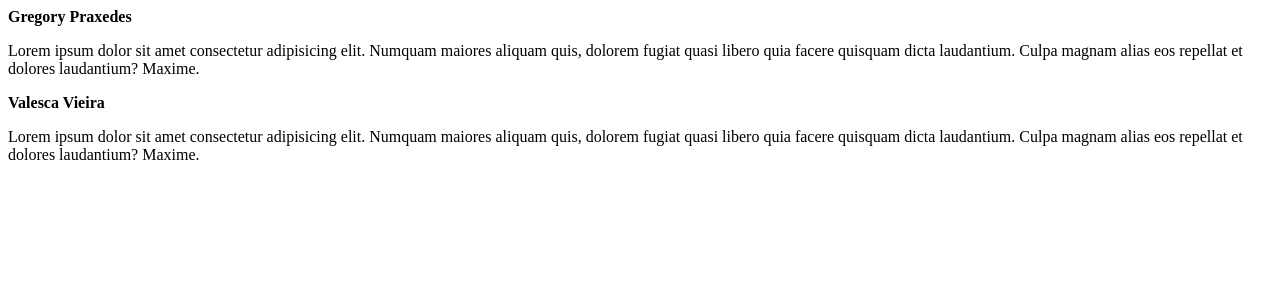
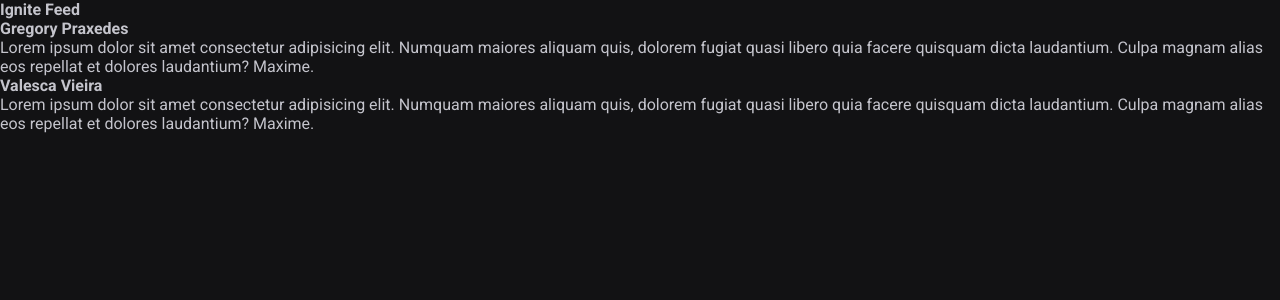
Before and after one commit to gregory6z/react-ignite, a React (Vite) app: page / in a window 1280 px wide. Shown: the top 300 px of the page. Built offline with nearby package versions, Linux system fonts and the light colour scheme.

Commit message:
create global styles

```diff
--- a/index.html
+++ b/index.html
@@ -1,9 +1,16 @@
 <!DOCTYPE html>
 <html lang="en">
   <head>
+    <link rel="preconnect" href="https://fonts.googleapis.com" />
+    <link rel="preconnect" href="https://fonts.gstatic.com" crossorigin />
     <meta charset="UTF-8" />
     <link rel="icon" type="image/svg+xml" href="/src/favicon.svg" />
     <meta name="viewport" content="width=device-width, initial-scale=1.0" />
+    <link
+      href="https://fonts.googleapis.com/css2?family=Roboto:wght@400;700&display=swap"
+      rel="stylesheet"
+    />
+
     <title>Vite App</title>
   </head>
   <body>
--- a/src/App.jsx
+++ b/src/App.jsx
@@ -1,8 +1,12 @@
+import { Header } from "./components/Header";
 import { Post } from "./Post";
+
+import "./global.css";
 
 function App() {
   return (
     <div>
+      <Header />
       <Post
         author="Gregory Praxedes"
         content="Lorem ipsum dolor sit amet consectetur adipisicing elit. Numquam maiores aliquam quis, dolorem fugiat quasi libero quia facere quisquam dicta laudantium. Culpa magnam alias eos repellat et dolores laudantium? Maxime."
--- /dev/null
+++ b/src/components/Header.jsx
@@ -0,0 +1,5 @@
+import styles from "./styles.module.css";
+
+export function Header() {
+  return <strong className={styles.header}>Ignite Feed</strong>;
+}
--- /dev/null
+++ b/src/global.css
@@ -0,0 +1,33 @@
+:root {
+  --white: #fff;
+  --gray-100: #e1e1e6;
+  --gray-300: #c4c4cc;
+  --gray-400: #8d8d99;
+  --gray-600: #323238;
+  --gray-700: #29292e;
+  --gray-800: #202024;
+  --gray-900: #121214;
+
+  --green-500: #00875f;
+}
+
+* {
+  margin: 0;
+  padding: 0;
+  box-sizing: border-box;
+}
+
+body {
+  background: var(--gray-900);
+  color: var(--gray-300);
+  webkit-font-smoothing: antialiased;
+}
+
+body,
+input,
+textarea,
+button {
+  font-family: "Roboto", sans-serif;
+  font-weight: 400;
+  font-size: 1rem;
+}
```
Also changed, not shown: src/main.jsx (+5 -5 lines), src/components/styles.module.css (added).
